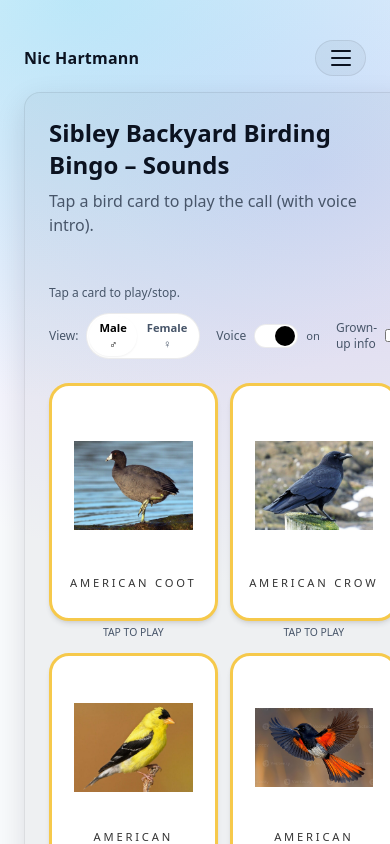
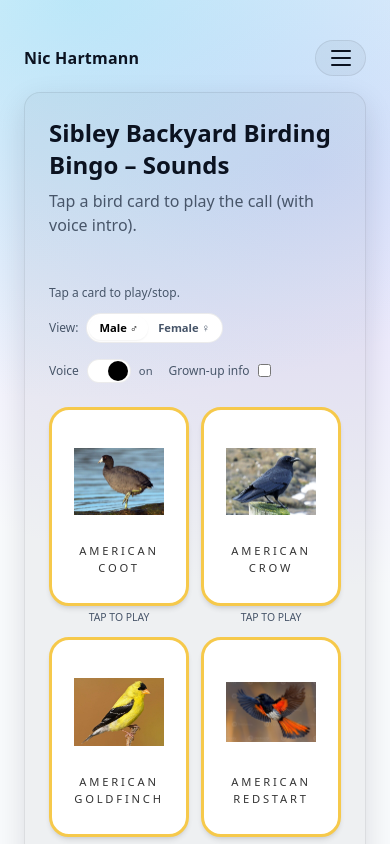
Before and after one commit to sakhaltai/sakhaltai.github.io, a React (Vite) app: page /bird-bingo in a window 390 px wide. Built offline with nearby package versions, Linux system fonts and the light colour scheme.

Commit message:
one more try to fix mobile alignment

```diff
--- a/src/pages/BirdBingo.tsx
+++ b/src/pages/BirdBingo.tsx
@@ -135,7 +135,6 @@
             : `Playing: ${bird.name} – call only`
         )
       )
-
       .catch(() => {
         setIsPlaying(false);
         setNowPlaying("");
@@ -262,7 +261,8 @@
   return (
     <>
       <main className="grid gap-6 md:gap-8">
-        <section className="rounded-2xl bg-[var(--card)] border border-[var(--border)] p-6 md:p-8 shadow-card">
+        {/* overflow-x-hidden prevents any accidental horizontal scroll (mobile centering bug) */}
+        <section className="rounded-2xl bg-[var(--card)] border border-[var(--border)] p-6 md:p-8 shadow-card overflow-x-hidden">
           <h1 className="text-2xl md:text-3xl font-bold text-[var(--text)]">
             Sibley Backyard Birding Bingo – Sounds
           </h1>
@@ -280,7 +280,8 @@
           <div className="mt-3 flex flex-col sm:flex-row sm:items-center sm:justify-between gap-3 text-xs text-[var(--muted)]">
             <div>Tap a card to play/stop.</div>
 
-            <div className="flex items-center gap-4">
+            {/* IMPORTANT: flex-wrap on mobile prevents horizontal overflow */}
+            <div className="flex flex-wrap items-center gap-4 sm:flex-nowrap">
               <div className="inline-flex items-center gap-2">
                 <span>View:</span>
                 <div className="inline-flex rounded-full border border-[var(--border)] bg-[var(--bg-elev)] p-0.5">
@@ -306,20 +307,23 @@
                   </button>
                 </div>
               </div>
+
               <label className="inline-flex items-center gap-2 select-none">
                 <span>Voice</span>
 
                 <button
                   type="button"
                   onClick={() => setPlayNameVoice((v) => !v)}
-                  className={`relative inline-flex h-6 w-11 items-center rounded-full border border-[var(--border)] transition
-                    ${playNameVoice ? "bg-white" : "bg-[var(--bg-elev)]"}`}
+                  className={`relative inline-flex h-6 w-11 items-center rounded-full border border-[var(--border)] transition ${
+                    playNameVoice ? "bg-white" : "bg-[var(--bg-elev)]"
+                  }`}
                   aria-pressed={playNameVoice}
                   aria-label={playNameVoice ? "Voice on" : "Voice off"}
                 >
                   <span
-                    className={`inline-block h-5 w-5 transform rounded-full bg-black transition
-                      ${playNameVoice ? "translate-x-5" : "translate-x-1"}`}
+                    className={`inline-block h-5 w-5 transform rounded-full bg-black transition ${
+                      playNameVoice ? "translate-x-5" : "translate-x-1"
+                    }`}
                   />
                 </button>
 
@@ -519,6 +523,7 @@
                         </p>
                       </div>
                     )}
+
                     {/* Life-history chips built from individual fields */}
                     {(infoBird.info?.habitat ||
                       infoBird.info?.food ||
```
